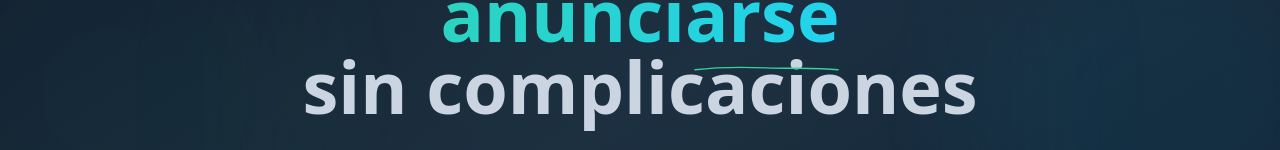
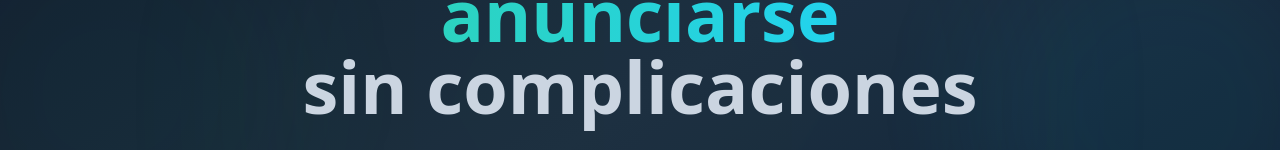
Before and after one commit to Luiszepedaxd/assistflowmx-webseller, a React (Vite) app: page / in a window 1280 px wide. Shown: the part 299-449 px from the top of the page. Built offline with nearby package versions, Linux system fonts and the light colour scheme.

Commit message:
style: Eliminar lÃ­nea decorativa verde del tÃ­tulo hero

```diff
--- a/src/components/HeroSection.jsx
+++ b/src/components/HeroSection.jsx
@@ -37,19 +37,8 @@ const HeroSection = () => {
         {/* Título principal */}
         <h1 className="text-4xl sm:text-5xl md:text-6xl lg:text-7xl font-bold text-white mb-6 leading-tight animate-fadeInUp">
           Tu sitio web{' '}
-          <span className="relative">
-            <span className="bg-gradient-to-r from-emerald-400 to-cyan-400 bg-clip-text text-transparent">
-              listo para anunciarse
-            </span>
-            <svg className="absolute -bottom-2 left-0 w-full" viewBox="0 0 300 12" fill="none">
-              <path d="M2 10C50 4 100 4 150 6C200 8 250 4 298 10" stroke="url(#gradient)" strokeWidth="3" strokeLinecap="round"/>
-              <defs>
-                <linearGradient id="gradient" x1="0" y1="0" x2="300" y2="0">
-                  <stop stopColor="#34d399"/>
-                  <stop offset="1" stopColor="#22d3ee"/>
-                </linearGradient>
-              </defs>
-            </svg>
+          <span className="bg-gradient-to-r from-emerald-400 to-cyan-400 bg-clip-text text-transparent">
+            listo para anunciarse
           </span>
           <br />
           <span className="text-slate-300">sin complicaciones</span>
```
